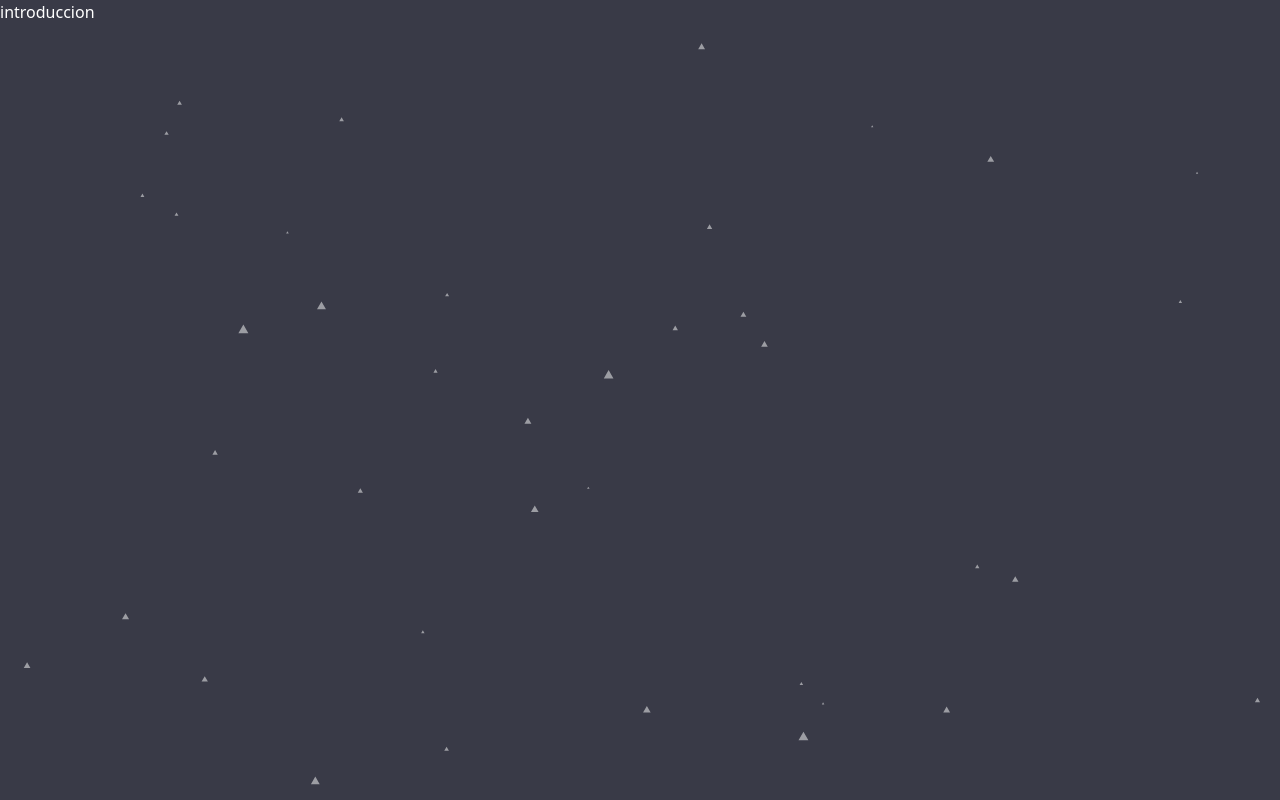
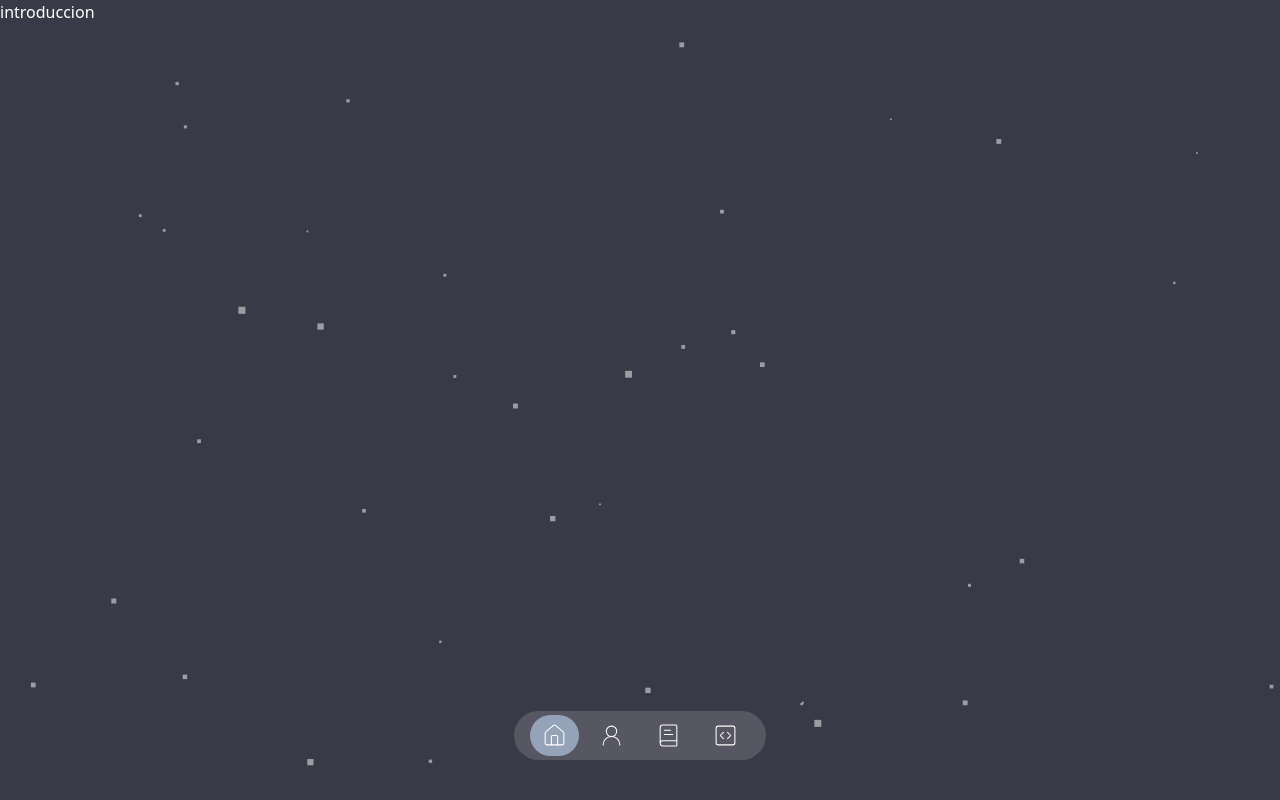
Before and after one commit to cristianmoto/Landing-tiandev, a Next.js app: page / in a window 1280 px wide. Built offline with nearby package versions, Linux system fonts and the light colour scheme.

Commit message:
nuevos cambios

```diff
--- a/data.tsx
+++ b/data.tsx
@@ -54,12 +54,7 @@
         icon: <CodeSquare size={25} color="#fff" strokeWidth={1} />,
         link: "/portfolio",
     },
-    {
-        id: 5,
-        title: "Home",
-        icon: <Speech size={25} color="#fff" strokeWidth={1} />,
-        link: "/testimonials",
-    },
+
 ];
 
 export const dataAboutPage = [
--- a/package.json
+++ b/package.json
@@ -11,6 +11,7 @@
   "dependencies": {
     "@tsparticles/react": "^3.0.0",
     "@tsparticles/slim": "^3.8.1",
+    "framer-motion": "^12.5.0",
     "lucide-react": "^0.479.0",
     "next": "15.1.7",
     "react": "^19.0.0",
--- /dev/null
+++ b/src/app/components/Transitions.tsx
@@ -0,0 +1,25 @@
+"use client"
+import {motion }from 'framer-motion'
+import { fadeIn } from '../../../utils/motion-transitions'
+interface TransitionProps {
+    children : React.ReactNode
+    position: 'right'|'bottom'
+    className?: string
+}
+
+const Transitions = (props: TransitionProps) => {
+    const {children, position, className} = props
+  return (
+   <motion.div
+        variants={fadeIn(position)}
+        initial='hidden'
+        animate='visible'
+        exit="hidden"
+        className={className}
+        >
+          {children}
+   </motion.div>
+  )
+}
+
+export default Transitions
--- a/src/app/components/cover.tsx
+++ b/src/app/components/cover.tsx
@@ -74,7 +74,7 @@
                 value: 0.5,
               },
               shape: {
-                type: "triangle",
+                type: "square",
               },
               size: {
                 value: { min: 1, max: 5 },
--- a/src/app/components/navbar.tsx
+++ b/src/app/components/navbar.tsx
@@ -1,11 +1,29 @@
+"use client"
+import { itemsNavbar } from '../../../data'
+import Link from 'next/link'
+import { usePathname } from 'next/navigation'
+import Transitions from './Transitions'
 
-
-const navbar = () => {
+const NavBar = () => {
+    const router = usePathname()
   return (
-    <div>
-
-    </div>
+    <Transitions  position='right' className='fixed z-40 flex flex-col items-center justify-center w-full mt-auto h-max bottom-10'>
+      <nav>
+             <div className='flex items-center justify-center gap-2 px-4 py-1 rounded-full bg-white/15 backdrop-blur-sm'>
+                         {itemsNavbar.map((item)=>(
+                             <div key={item.id}
+                             className={
+                                `px-3 py-2 transition duration-150 rounded-full cursor-pointer
+                                 hover:bg-slate-400
+                                  ${router === item.link && 'bg-slate-400'}`}
+                             >
+                               <Link href={item.link}>{item.icon}</Link>
+                          </div>
+            ))
+            }</div>
+      </nav>
+    </Transitions>
   )
 }
 
-export default navbar
+export default NavBar
--- a/src/app/layout.tsx
+++ b/src/app/layout.tsx
@@ -1,7 +1,8 @@
 import type { Metadata } from "next";
 import { Geist, Geist_Mono } from "next/font/google";
 import "./globals.css";
-import Navbar from "./components/navbar";
+import NavBar from "./components/NavBar";
+
 
 const geistSans = Geist({
   variable: "--font-geist-sans",
@@ -27,7 +28,7 @@
     <html lang="en">
       <body
         className={`${geistSans.variable} ${geistMono.variable} antialiased`}>
-        <Navbar/>
+      <NavBar/>
         {children}
       </body>
     </html>
--- /dev/null
+++ b/utils/motion-transitions.tsx
@@ -0,0 +1,40 @@
+export const transitionVariantPage = {
+    initial:{
+        x: "100%",
+        width:"100%",
+    },
+    animate:{
+        x:"0%",
+        width:"0%"
+    },
+    exit:{
+        x: ["0%", "100%"],
+        width: ["0%", "100%"]
+    }
+}
+export const fadeIn = (position: string) =>{
+    return {
+        visible: {
+            y:0,
+            x:0,
+            opacity:1,
+            transition:{
+                type:"tween",
+            duration:1.4,
+            delay: 0.5,
+            ease: [0.25, 0.25, 0.25, 0.75]
+            }
+        },
+        hidden:{
+            y:position === "botton" ? -80: 0,
+            x:position === "right" ? -80: 0,
+            opacity:0,
+            transition:{
+                type:"tween",
+            duration:1.4,
+            delay: 0.5,
+            ease: [0.25, 0.25, 0.25, 0.75]
+            }
+        }
+    }
+}
```
Also changed, not shown: 1 other file (tests, documents, lock files or other folders).
